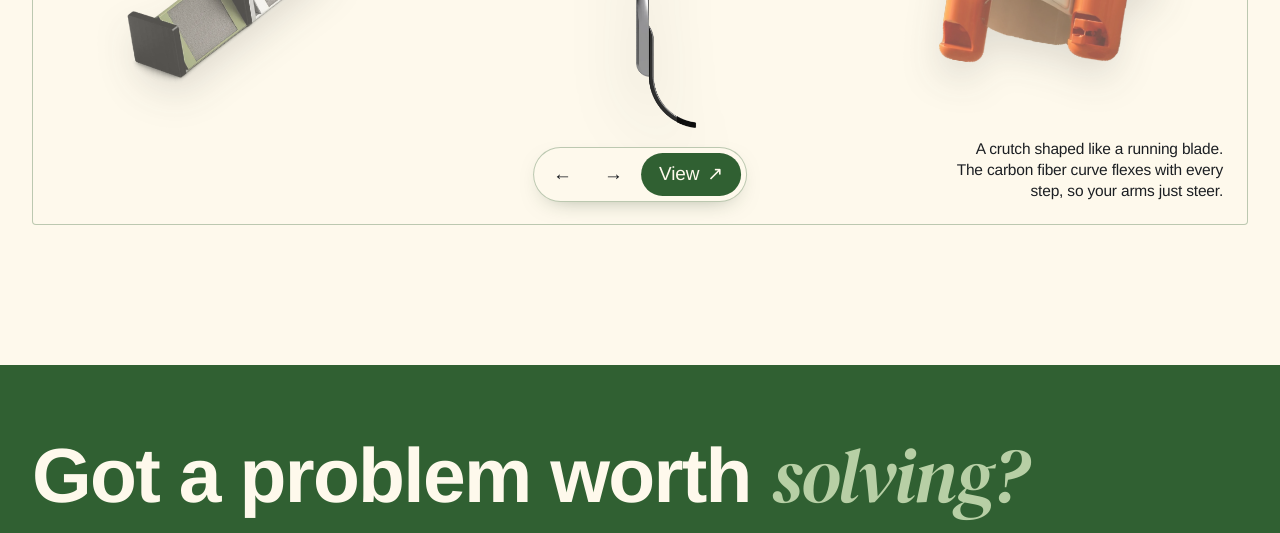
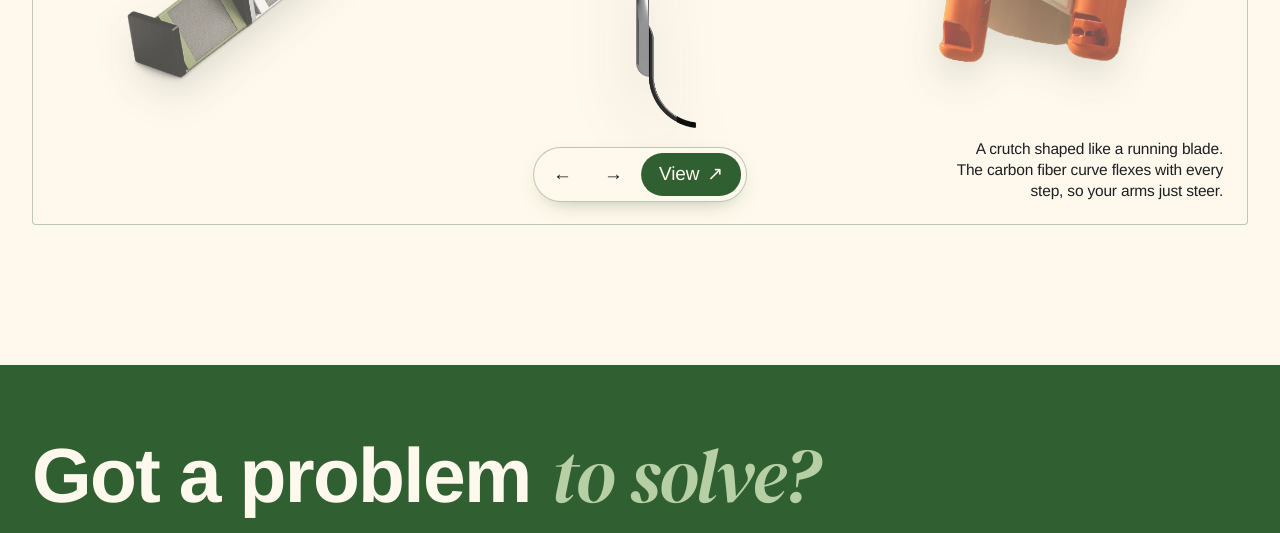
Before and after one commit to icp-design/Portfolio, a plain HTML site: page index.html in a window 1280 px wide. Shown: the part 570-1103 px from the top of the page. Drawn offline with nearby package versions, Linux system fonts and the light colour scheme; a web font is replaced by a local one.

Commit message:
Footer: Got a problem to solve?
Co-Authored-By: Claude Opus 5.5 <noreply@anthropic.com>
Claude-Session: https://claude.ai/code/session_01AoYk98Ah4BpuzFBbLjS69F

```diff
--- a/index.html
+++ b/index.html
@@ -459,7 +459,7 @@ figure{margin:0}
 <footer>
   <div class="wrap">
     <div class="foot-top">
-      <h2>Got a problem worth <span class="serif">solving?</span></h2>
+      <h2>Got a problem <span class="serif">to solve?</span></h2>
     </div>
     <div class="foot-word" aria-hidden="true">ISHAN PATEL</div>
     <div class="foot-bottom"><span class="mono">BFA Product Design, Parsons School of Design, 2027</span><span class="mono">New York <span class="js-time"></span></span></div>
```
